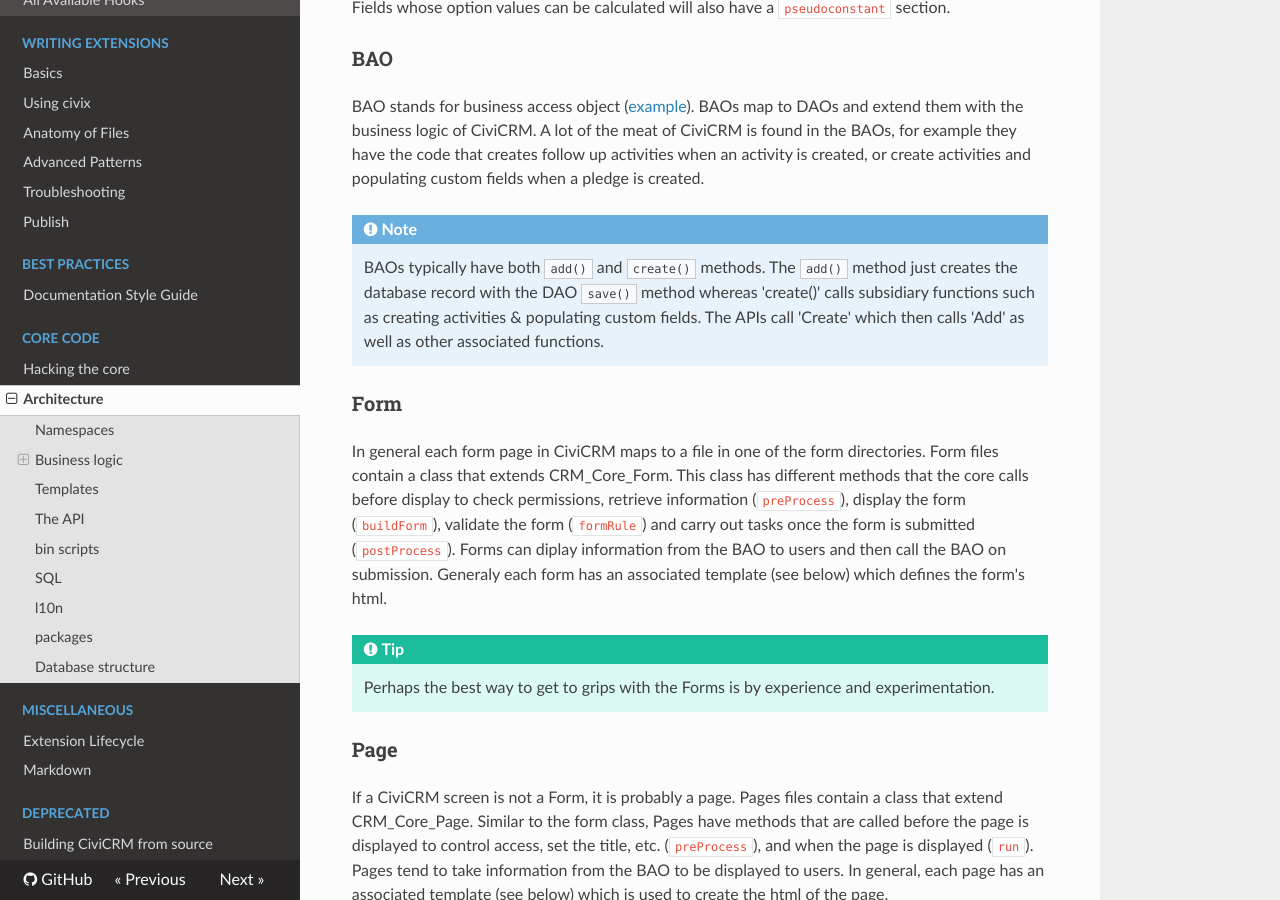
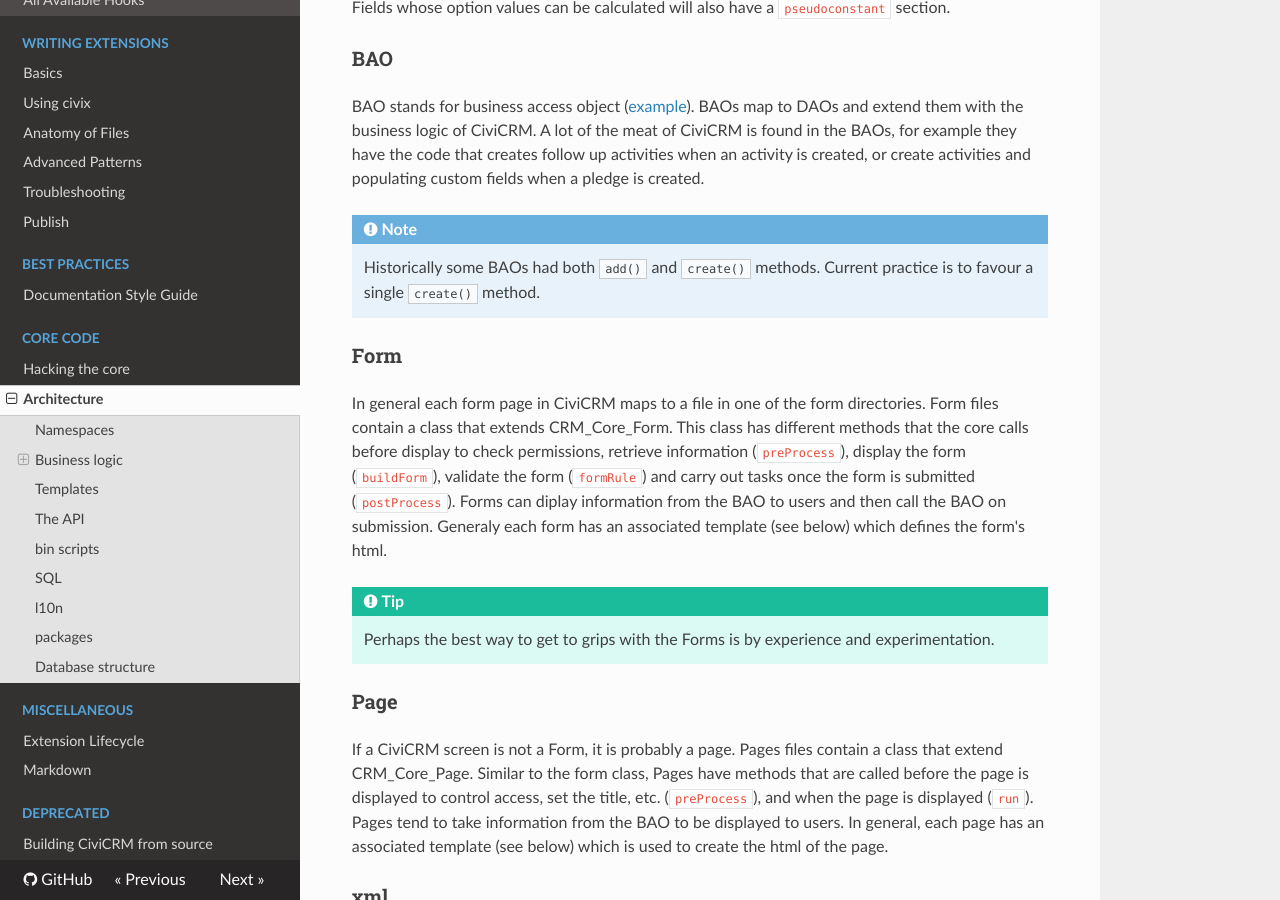
Before and after one commit to civicrm/civicrm-dev-docs, an MkDocs documentation site: the page built from docs/core/architecture.md, in a window 1280 px wide and 900 px high, scrolled down 2181 px. Built offline with MkDocs 1.6.1, drawn with Linux system fonts in a browser that asks for light colours; nearby versions of some CDN libraries; old or Windows-style settings are respelled for this version of MkDocs.

Commit message:
edit in response to feedback from Eileen!

```diff
--- a/docs/core/architecture.md
+++ b/docs/core/architecture.md
@@ -107,11 +107,8 @@
 pledge is created.
 
 !!! note
-    BAOs typically have both `add()` and `create()` methods. The `add()` method
-    just creates the database record with the DAO `save()` method whereas 'create()' calls
-    subsidiary functions such as creating activities & populating custom fields.
-    The APIs call 'Create' which then calls 'Add' as well as other associated
-    functions.
+    Historically some BAOs had both `add()` and `create()` methods. Current practice
+    is to favour a single `create()` method.
 
 ### Form
 In general each form page in CiviCRM maps to a file in one of
```
